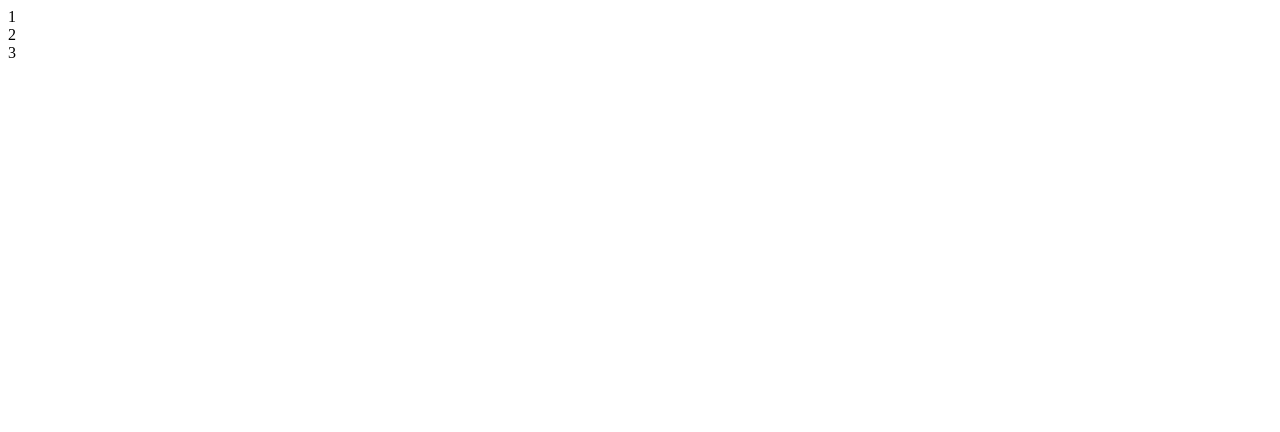
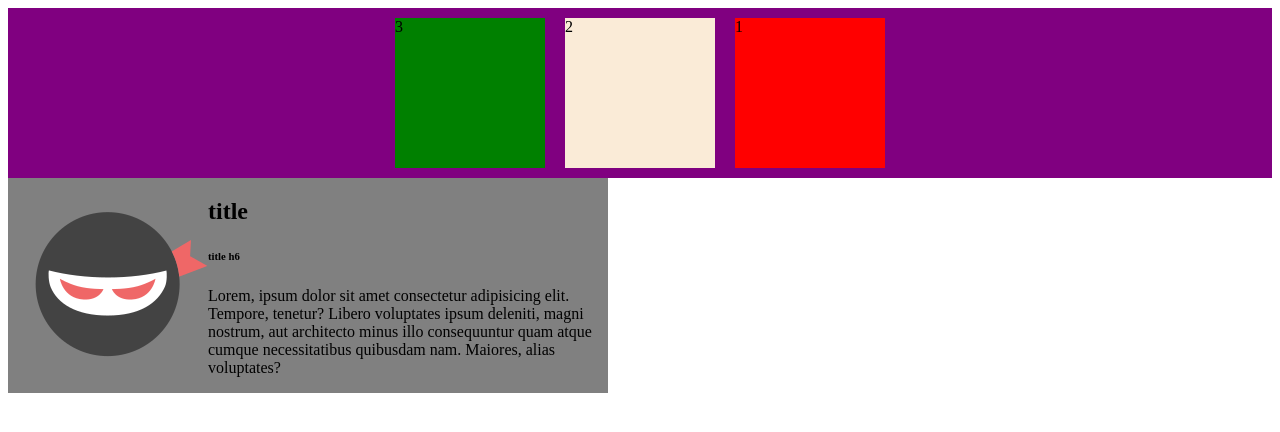
Before and after one commit to elenen6/Lesson-9, a plain HTML site: page index.html in a window 1280 px wide. Drawn offline with Linux system fonts and the light colour scheme.

Commit message:
add flex

```diff
--- a/css/style.css
+++ b/css/style.css
@@ -0,0 +1,30 @@
+.box-child{
+    width: 150px;
+    height: 150px;
+    background-color: red;
+    margin: 10px;
+}
+.box-child:nth-child(2){
+    background-color: antiquewhite;
+}
+.box-child:nth-child(3){
+    background-color: green;
+}
+.boxes{
+    display: flex;
+    flex-wrap: wrap;
+    /* horizontal position */
+    justify-content: center;
+    /* vertical position */
+    align-items: center;
+    background-color: purple;
+    flex-direction: row-reverse;
+}
+.box-wraper{
+    display: flex;
+    justify-content: space-between;
+    width: 600px;
+    background-color: grey;
+    align-items: center;
+    justify-content: center;
+}
--- a/index.html
+++ b/index.html
@@ -16,5 +16,13 @@
             <div class="box-child">3</div>
         </div>
     </div>
+    <div class="box-wraper">
+        <img class="image" src="image/image200.png" alt="image">
+        <div>
+            <h2>title</h2>
+            <h6>title h6</h6>
+            <p>Lorem, ipsum dolor sit amet consectetur adipisicing elit. Tempore, tenetur? Libero voluptates ipsum deleniti, magni nostrum, aut architecto minus illo consequuntur quam atque cumque necessitatibus quibusdam nam. Maiores, alias voluptates?</p>
+        </div>
+    </div>
 </body>
 </html>
```
Also changed, not shown: image/banner.png (added), image/block1.jpg (added), image/image.jpg (added), image/image200.png (added).
